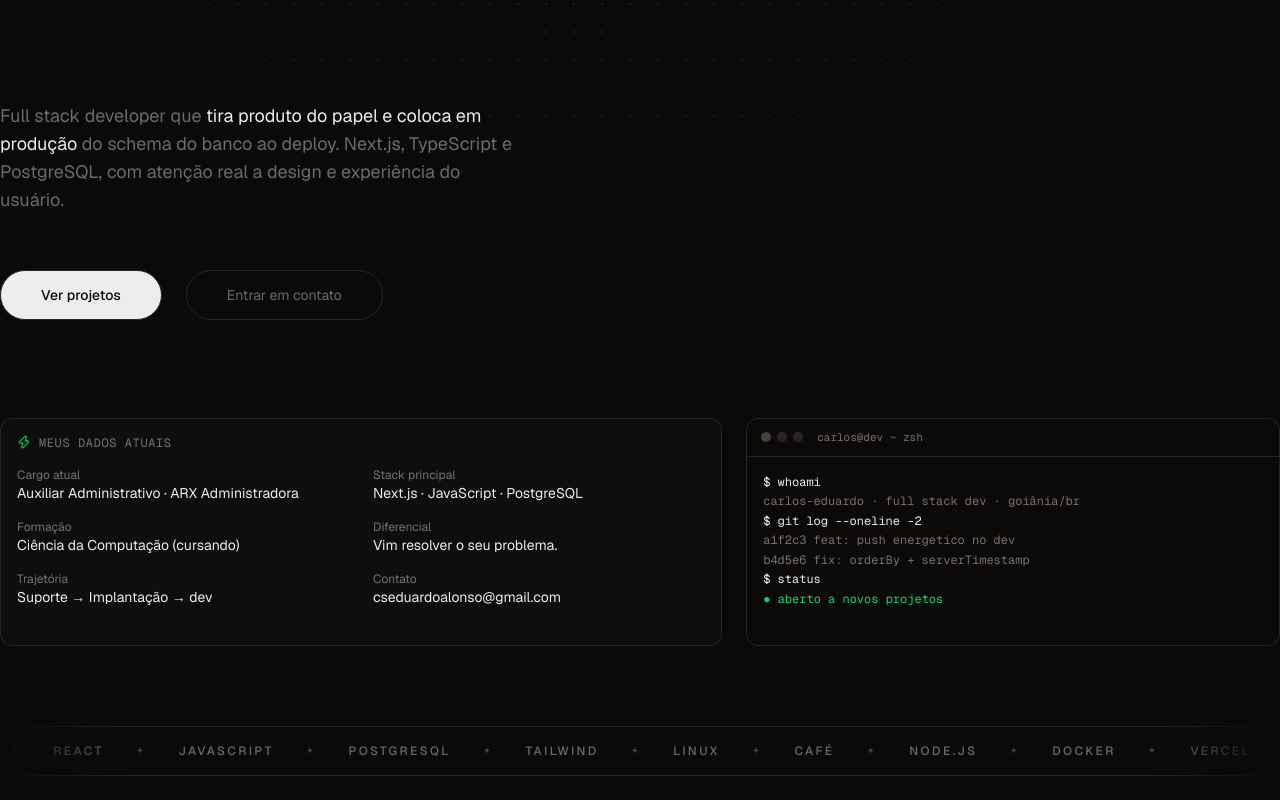
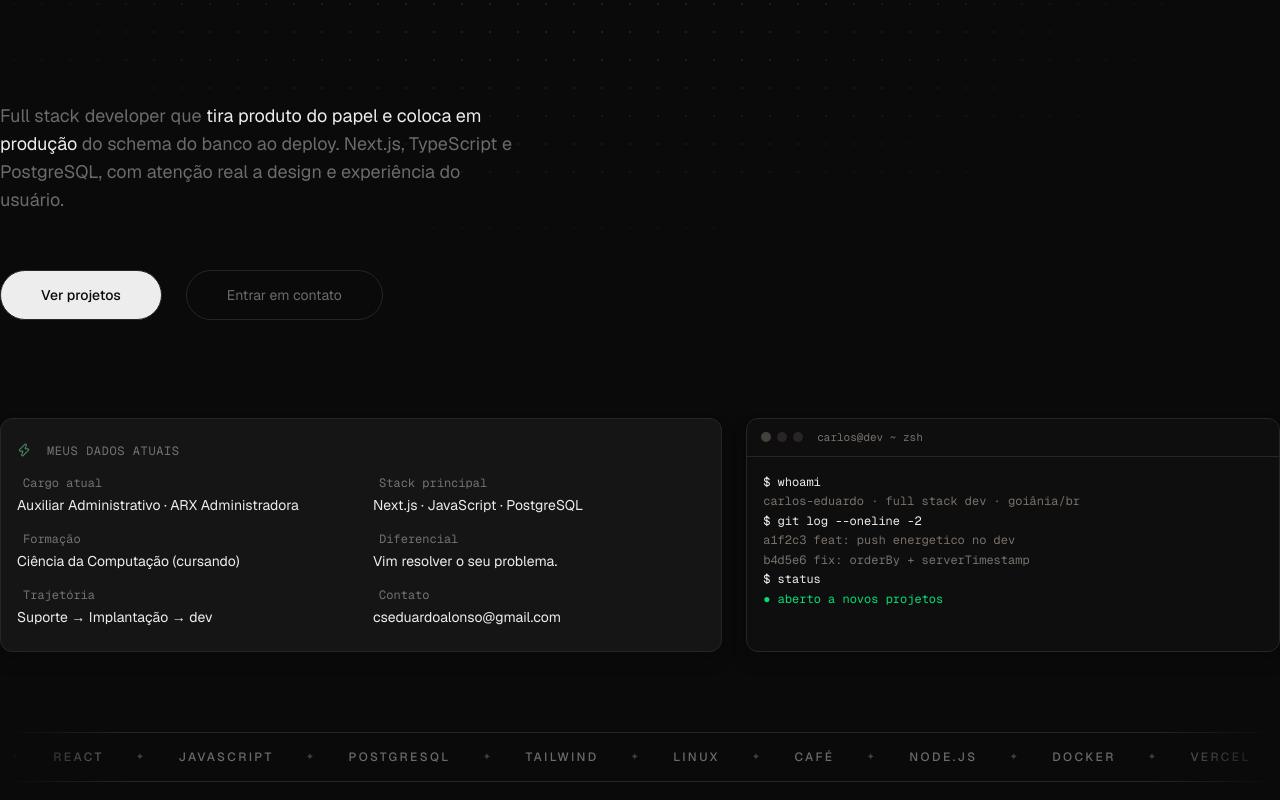
Before and after one commit to zCarlosEduardo/Portfolio, a Next.js app: page / in a window 1280 px wide. Shown: the part 318-1118 px from the top of the page. Built offline with nearby package versions, Linux system fonts and the light colour scheme.

Commit message:
style: alteração nas cores e estilos do Cards Dados

```diff
--- a/components/CardsDadosTerminal.tsx
+++ b/components/CardsDadosTerminal.tsx
@@ -5,7 +5,6 @@ import { useEffect, useRef, useState } from "react";
 
 type Linha = { texto: string; digitada: boolean; cor?: string };
 
-// Fora do componente: referência estável, não recria a cada render
 const ROTEIRO: Linha[] = [
   { texto: "$ whoami", digitada: true },
   {
@@ -56,23 +55,21 @@ export default function CardsDadosTerminal() {
   const [started, setStarted] = useState(false);
   const terminalRef = useRef<HTMLDivElement>(null);
 
-  // 1) Observer: só marca started quando o terminal entra na viewport
   useEffect(() => {
     const observer = new IntersectionObserver(
       ([entry]) => {
         if (entry.isIntersecting) {
           setStarted(true);
-          observer.disconnect(); // dispara uma vez só
+          observer.disconnect();
         }
       },
-      { threshold: 0.6 }, // 60% do terminal visível
+      { threshold: 0.6 },
     );
 
     if (terminalRef.current) observer.observe(terminalRef.current);
     return () => observer.disconnect();
   }, []);
 
-  // 2) Typing: só roda depois que started vira true
   useEffect(() => {
     if (!started) return;
 
@@ -110,18 +107,18 @@ export default function CardsDadosTerminal() {
   }, [started]);
 
   return (
-    <div className="container mx-auto grid gap-6 md:grid-cols-[1.15fr_0.85fr]">
-      <div className="bg-stone-900/30 rounded-xl border border-stone-800 p-4">
-        <div className="flex gap-2 text-center">
-          <Zap className="h-3.5 w-3.5 text-green-500" />
-          <p className="font-mono text-xs uppercase tracking-wider text-stone-500 mb-4">
+    <div className="mx-auto grid gap-6 md:grid-cols-[1.15fr_0.85fr]">
+      <div className="bg-neutral-800/40 rounded-xl border border-neutral-800 px-4 py-6 shadow-lg shadow-neutral-950/50">
+        <div className="flex gap-4 text-center">
+          <Zap className="h-3.5 w-3.5 text-green-300/50" />
+          <p className="font-mono text-xs uppercase tracking-wider text-neutral-500 mb-4">
             Meus dados atuais
           </p>
         </div>
         <div className="grid grid-cols-1 sm:grid-cols-2 gap-x-6 gap-y-4">
           {informacoesAtuais.map((item) => (
             <div key={item.titulo} className="flex flex-col">
-              <span className="text-xs text-stone-500">{item.titulo}</span>
+              <span className="text-xs text-neutral-500 font-mono mb-1 ml-1.5">{item.titulo}</span>
               <span className="text-sm text-(--cor-primaria)">
                 {item.descricao}
               </span>
@@ -130,10 +127,9 @@ export default function CardsDadosTerminal() {
         </div>
       </div>
 
-      {/* ref AQUI: é este elemento que o observer vigia */}
       <div
         ref={terminalRef}
-        className="flex flex-col overflow-hidden rounded-xl border border-stone-800 bg-stone-950"
+        className="flex flex-col overflow-hidden rounded-xl border border-stone-800 bg-neutral-900/30 shadow-lg shadow-stone-950/50"
       >
         <div className="flex items-center gap-1.5 border-b border-stone-800 px-3.5 py-2.5">
           <i className="h-2.5 w-2.5 rounded-full bg-stone-700" />
```
